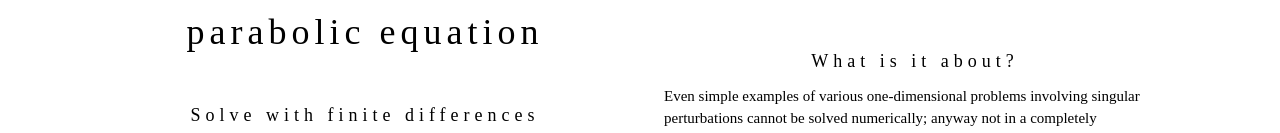
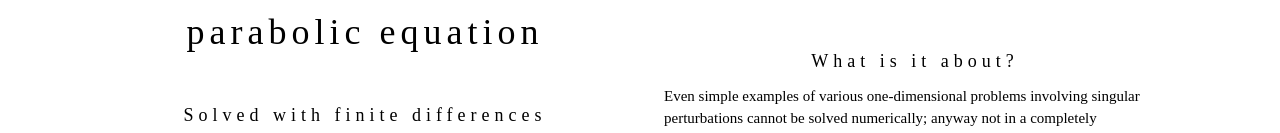
Before and after one commit to bgirol/singular, a Jekyll site: the page webpages/paper2.html, which Jekyll copies as it is, in a window 1280 px wide and 954 px high, cut to the strip 0-332 px from the top of the window. Shown: the part 189-322 px from the top of the strip. Built offline with Jekyll 4.4.1, drawn with Linux system fonts in a browser that asks for light colours; formulas are drawn with MathJax 3; a script that is not in the unit is left out.

Commit message:
Update paper2.html

```diff
--- a/webpages/paper2.html
+++ b/webpages/paper2.html
@@ -75,8 +75,8 @@
 
  <div class="w3-col m6 w3-padding-large">
       <h1 class="w3-center"> Animation of the numerical solution for a parabolic equation </h1><br>
-      <h5 class="w3-center">Solve with finite differences</h5>
-      <p class="w3-large">          <video src="videos/gracia_2018.mp4" width="300" height="300" controls>
+      <h5 class="w3-center">Solved with finite differences</h5>
+      <p class="w3-large">          <video src="videos/gracia_2018.mp4" width="400" height="400" controls>
             Ihr Browser kann dieses Video nicht wiedergeben.<br/>
   Dieser Film zeigt eine Demonstration des video-Elements.
   Sie können ihn unter <a href="#">Link-Addresse</a> abrufen.
```
